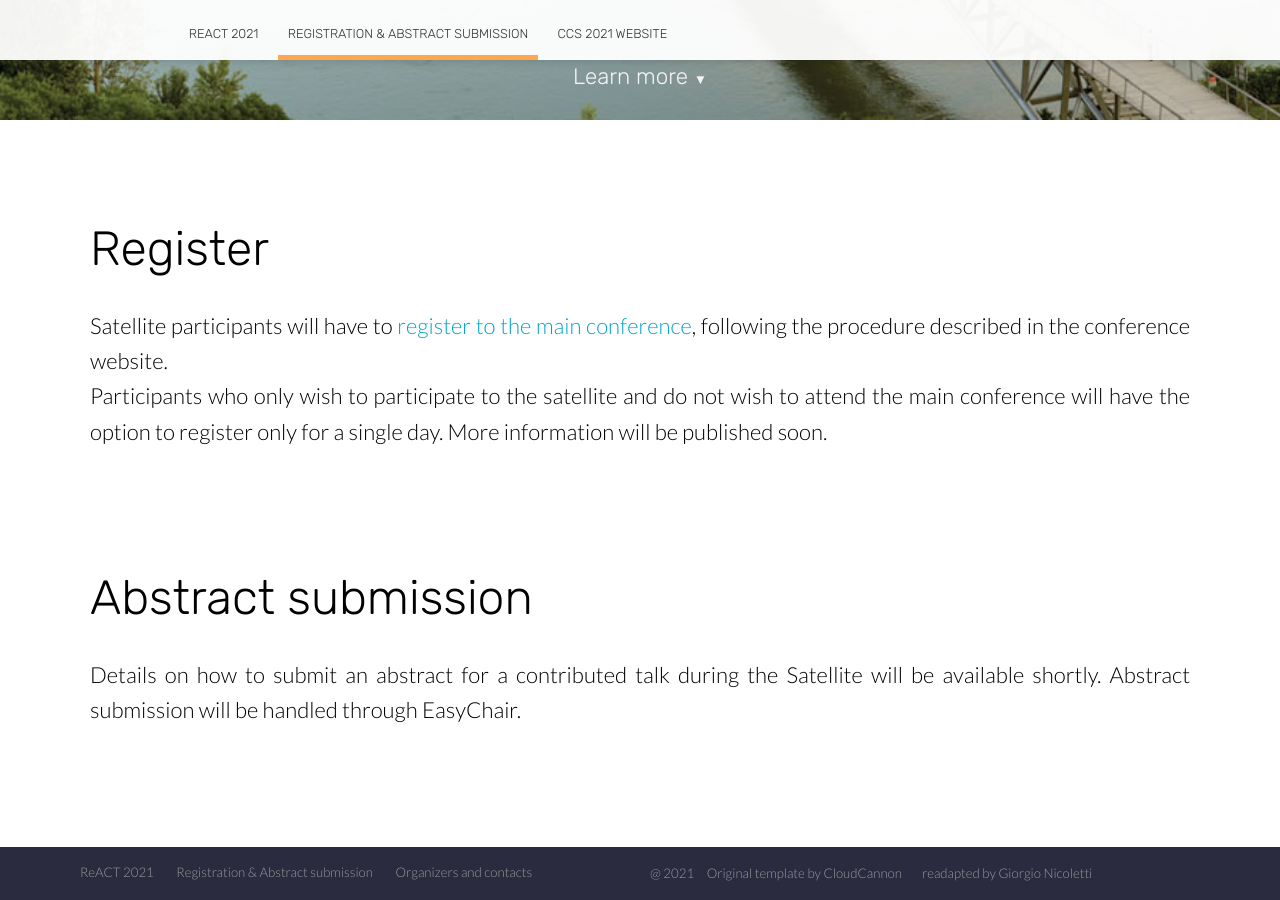
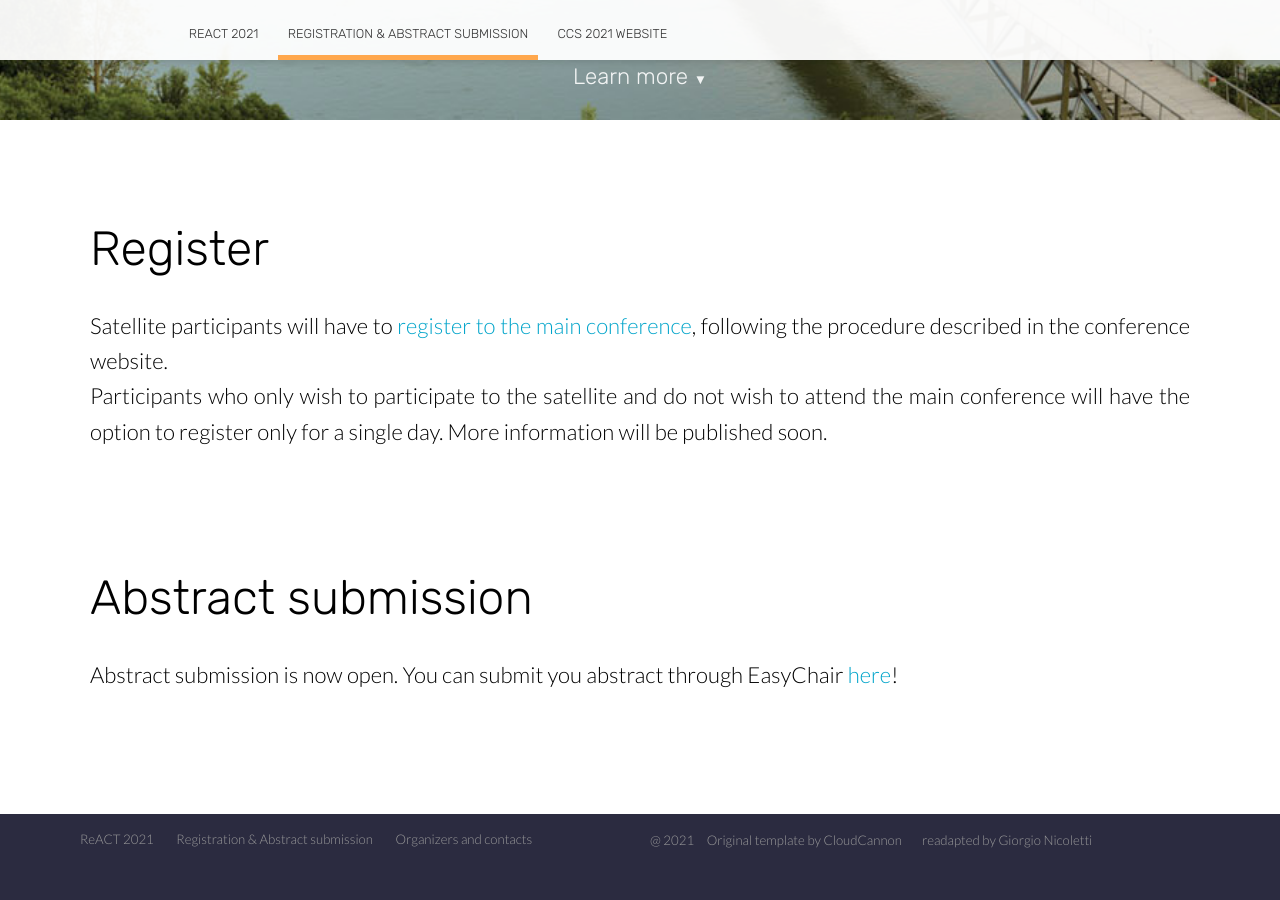
Before and after one commit to liphlab/REACT2021, a Jekyll site: the page built from registration.html, in a window 1280 px wide and 900 px high, scrolled down 780 px. Built offline with Jekyll 4.4.1, drawn with Linux system fonts in a browser that asks for light colours; nearby versions of some CDN libraries; after the commit the page ends 1647 px from its top, so only the background shows below that.

Commit message:
Added registration

```diff
--- a/index.html
+++ b/index.html
@@ -10,6 +10,8 @@
 		<div class="hero-text-container">
 			<h1 class="editable" style = "text-shadow: 0px 0px 8px black;">Robustness, Adaptability and Critical Transitions in Living Systems</h1>
 			<p class="subtext editable" style = "text-shadow: 1px 1px 5px black;">Satellite of the Conference on Complex Systems 2021 - Lyon, France</p>
+			<div class="cta button alt" style = "text-shadow: 0px 0px 8px black;"><h3><a href="https://easychair.org/conferences/?conf=react2021" target="_blank">SUBMIT YOUR ABSTRACT</a></h3></div>
+
 		</div>
 	</div>
 	<div class="learn-more">
--- a/registration.html
+++ b/registration.html
@@ -27,11 +27,12 @@
 			</div>
 		</div>
 	</section>
-	<section class="info" id="learn-more">
+	<section class="info" id="submit">
 		<div class="container flex">
 			<div class="text" style = "text-align: justify;text-justify: inter-word;">
 				<h2 class="editable">Abstract submission</h2>
-				<p>Details on how to submit an abstract for a contributed talk during the Satellite will be available shortly. Abstract submission will be handled through EasyChair.</p>
+				<p>Abstract submission is now open. You can submit you abstract through EasyChair <a href="https://easychair.org/conferences/?conf=react2021">here</a>!<br>
+				<p></p>
 			</div>
 		</div>
 	</section>
```
